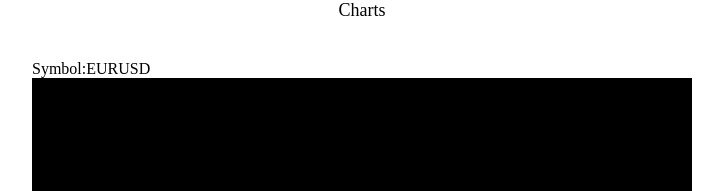
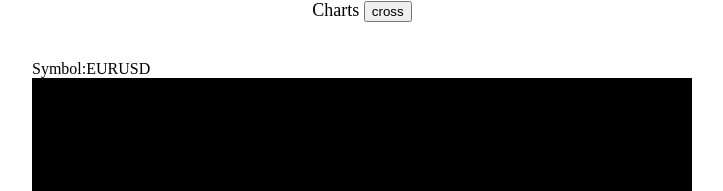
Before and after one commit to winfirm/blog, a Jekyll site: the page charts/index.html, which Jekyll copies as it is, in a window 1280 px wide and 900 px high. Shown: the top 191 px of the window, without its empty margins (278-1001 px from the left). Built offline with Jekyll 4.4.1, drawn with Linux system fonts in a browser that asks for light colours.

Commit message:
Update index.html

```diff
--- a/charts/index.html
+++ b/charts/index.html
@@ -12,7 +12,6 @@
   <script src="https://code.jquery.com/jquery-3.6.0.js" crossorigin="anonymous"></script>
 
   <link rel="stylesheet" href="./main.css" crossorigin="anonymous">
-  <script src="./jquery.touch.js" crossorigin="anonymous"></script>
   <script src="./main.js" crossorigin="anonymous"></script>
 </head>
 
@@ -20,7 +19,10 @@
   οnselect="document.selection.empty()" οncοpy="document.selection.empty()" onbeforecopy="return false"
   οnmοuseup="document.selection.empty()">
   <div class="chart-container">
-    <div class="chart-header">Charts</div>
+    <div class="chart-header">
+      <label>Charts</label>
+      <button id="setcross">cross</button>
+    </div>
     <div class="chart-body" id="rootEle">
     </div>
     <div class="chart-footer">copyright 2023</div>
```
